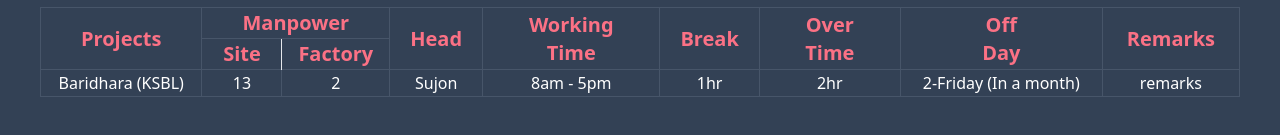
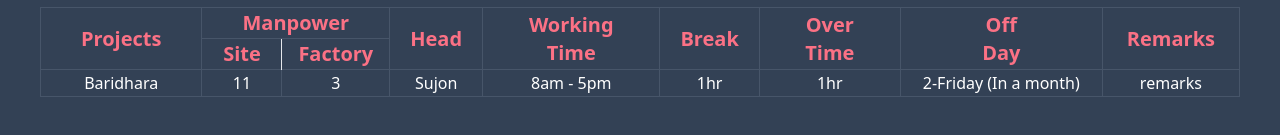
Before and after one commit to md-mozahid/nsl-project-management-app, a React (Vite) app: page / in a window 1280 px wide. Shown: the part 209-344 px from the top of the page. Built offline with nearby package versions, Linux system fonts and the light colour scheme.

Commit message:
added initial project and render to UI

```diff
--- a/src/components/addForm.jsx
+++ b/src/components/addForm.jsx
@@ -13,11 +13,7 @@ const AddForm = () => {
   const [offDay, setOffDay] = useState("");
   const [remarks, setRemarks] = useState("");
 
-  //
-  const projects = useProjects();
   const dispatch = useDispatchProjects();
-
-  // console.log(projects);
 
   // reset input value
   const resetInputValue = () => {
@@ -57,7 +53,7 @@ const AddForm = () => {
     );
 
     // reset
-    resetInputValue();
+    // resetInputValue();
   };
   return (
     <>
--- /dev/null
+++ b/src/components/project.jsx
@@ -0,0 +1,50 @@
+const Project = ({ project }) => {
+  console.log(project)
+  const {
+    projectName,
+    siteWorker,
+    factoryWorker,
+    projectHead,
+    workingTime,
+    breakTime,
+    overTime,
+    offDay,
+    remarks,
+  } = project;
+
+  return (
+    <>
+      <tr>
+        <td className="border border-slate-600 ">
+          <p>{projectName}</p>
+        </td>
+        <td className="border border-slate-600 w-20">
+          <p>{siteWorker}</p>
+        </td>
+        <td className="border border-slate-600 ">
+          <p>{factoryWorker}</p>
+        </td>
+        <td className="border border-slate-600 ">
+          <p>{projectHead}</p>
+        </td>
+        <td className="border border-slate-600 ">
+          <p>{workingTime}</p>
+        </td>
+        <td className="border border-slate-600 ">
+          <p>{breakTime}</p>
+        </td>
+        <td className="border border-slate-600 ">
+          <p>{overTime}</p>
+        </td>
+        <td className="border border-slate-600 ">
+          <p>{offDay}</p>
+        </td>
+        <td className="border border-slate-600 ">
+          <p>{remarks}</p>
+        </td>
+      </tr>
+    </>
+  );
+};
+
+export default Project;
--- a/src/components/projectsList.jsx
+++ b/src/components/projectsList.jsx
@@ -1,4 +1,9 @@
+import { useProjects } from "../context/projectContext";
+import Project from "./project";
+
 const ProjectsList = () => {
+  const projects = useProjects();
+
   return (
     <>
       <div className="container mx-auto flex justify-center">
@@ -36,35 +41,9 @@ const ProjectsList = () => {
             </tr>
           </thead>
           <tbody>
-            <tr>
-              <td className="border border-slate-600 ">
-                <p>Baridhara (KSBL)</p>
-              </td>
-              <td className="border border-slate-600 w-20">
-                <p>13</p>
-              </td>
-              <td className="border border-slate-600 ">
-                <p>2</p>
-              </td>
-              <td className="border border-slate-600 ">
-                <p>Sujon</p>
-              </td>
-              <td className="border border-slate-600 ">
-                <p>8am - 5pm</p>
-              </td>
-              <td className="border border-slate-600 ">
-                <p>1hr</p>
-              </td>
-              <td className="border border-slate-600 ">
-                <p>2hr</p>
-              </td>
-              <td className="border border-slate-600 ">
-                <p>2-Friday (In a month)</p>
-              </td>
-              <td className="border border-slate-600 ">
-                <p>remarks</p>
-              </td>
-            </tr>
+            {projects.map((project) => (
+              <Project key={project.id} project={project} />
+            ))}
           </tbody>
         </table>
       </div>
--- a/src/context/initialProject.jsx
+++ b/src/context/initialProject.jsx
@@ -2,7 +2,7 @@
 export const initialProject = [
   {
     id: 1,
-    project: "Baridhara",
+    projectName: "Baridhara",
     siteWorker: 11,
     factoryWorker: 3,
     projectHead: "Sujon",
```
